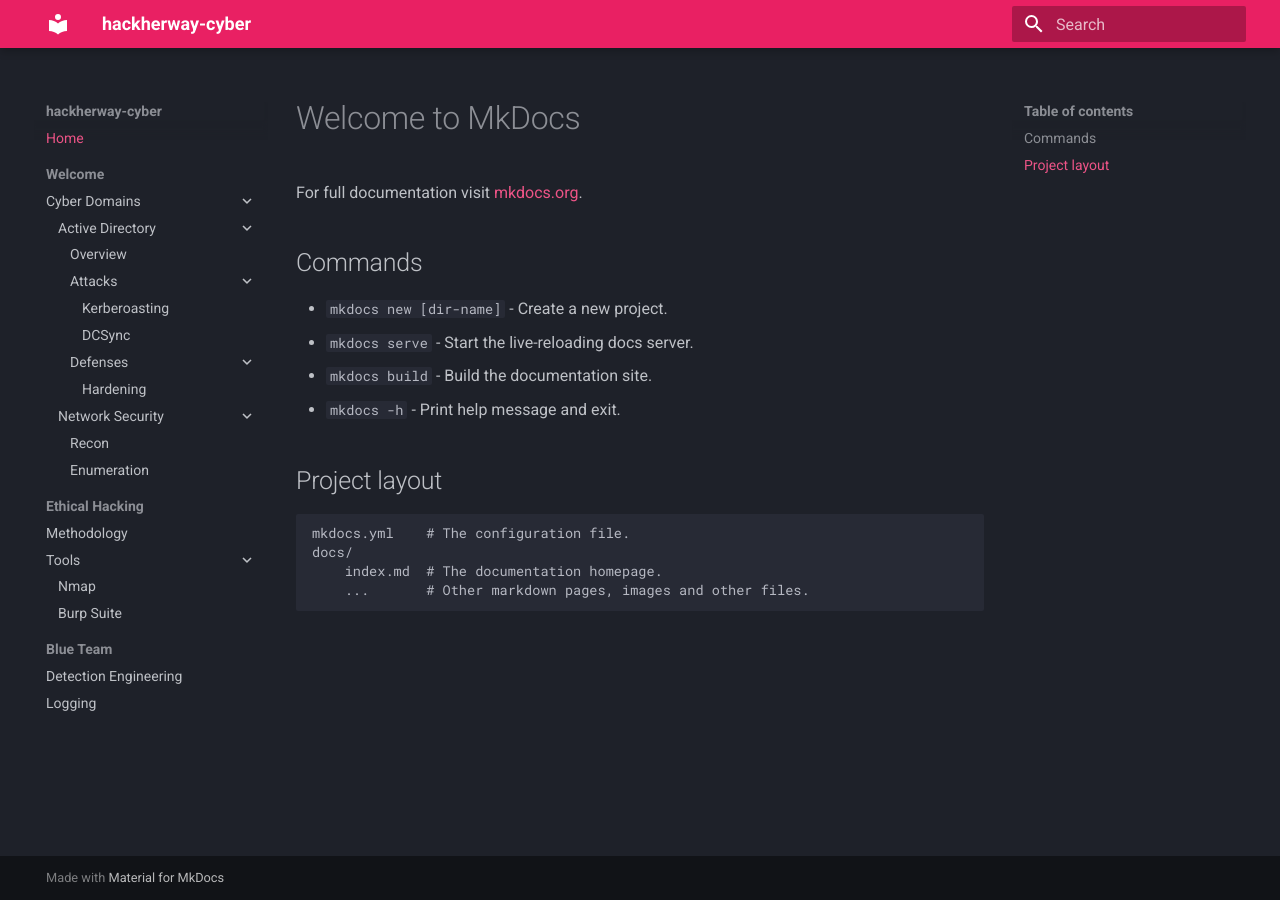
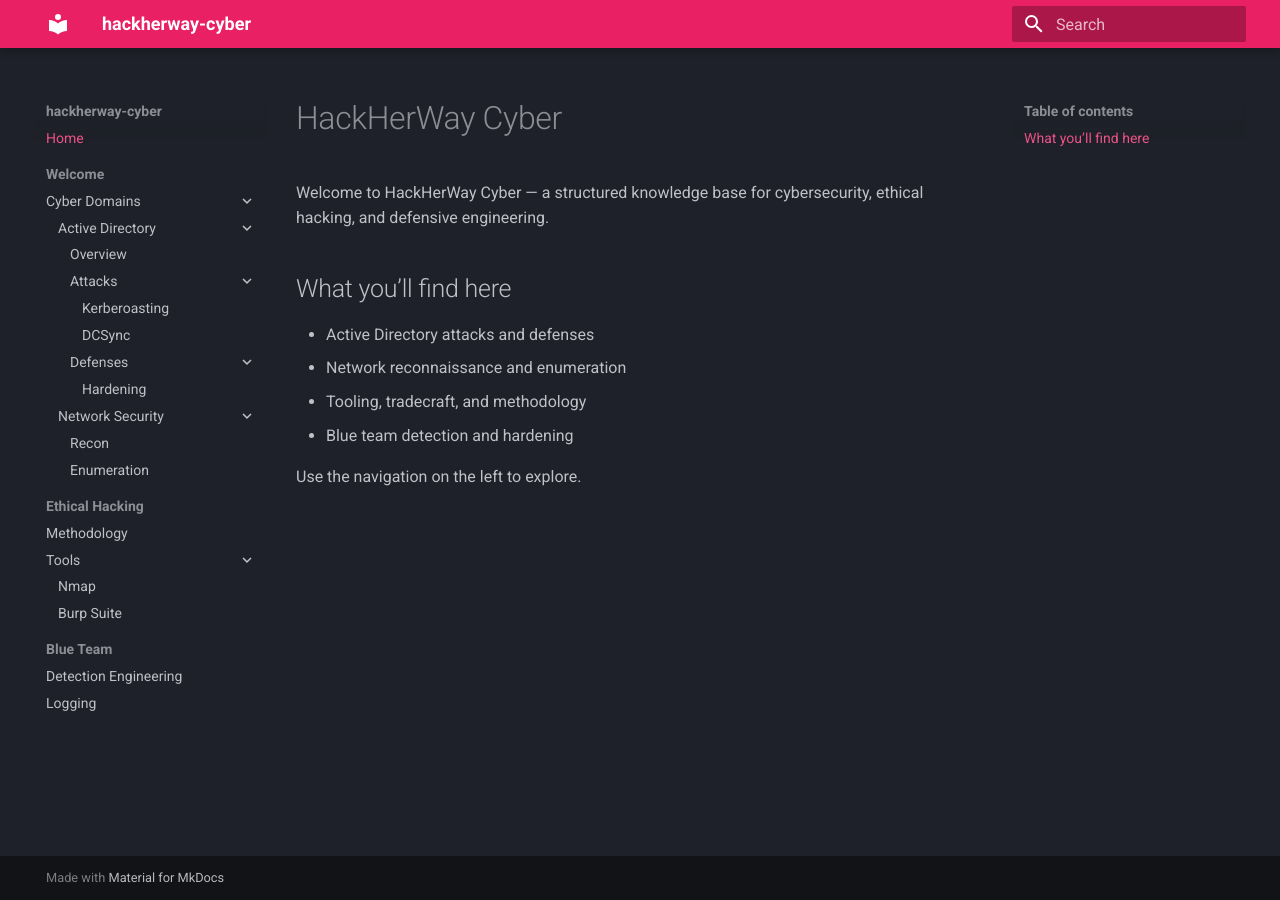
Before and after one commit to d0midigi/hackherway-cyber, an MkDocs documentation site: the page built from docs/index.md, in a window 1280 px wide. Built offline with MkDocs 1.6.1 and Material for MkDocs 9.7.7, drawn with Linux system fonts in a browser that asks for light colours.

Commit message:
Revise index.md for HackHerWay Cyber project
Updated the documentation to reflect the HackHerWay Cyber project and its focus areas.

```diff
--- a/docs/index.md
+++ b/docs/index.md
@@ -1,17 +1,13 @@
-# Welcome to MkDocs
+# HackHerWay Cyber
 
-For full documentation visit [mkdocs.org](https://www.mkdocs.org).
+Welcome to HackHerWay Cyber — a structured knowledge base for
+cybersecurity, ethical hacking, and defensive engineering.
 
-## Commands
+## What you’ll find here
 
-* `mkdocs new [dir-name]` - Create a new project.
-* `mkdocs serve` - Start the live-reloading docs server.
-* `mkdocs build` - Build the documentation site.
-* `mkdocs -h` - Print help message and exit.
+- Active Directory attacks and defenses
+- Network reconnaissance and enumeration
+- Tooling, tradecraft, and methodology
+- Blue team detection and hardening
 
-## Project layout
-
-    mkdocs.yml    # The configuration file.
-    docs/
-        index.md  # The documentation homepage.
-        ...       # Other markdown pages, images and other files.
+Use the navigation on the left to explore.
```
